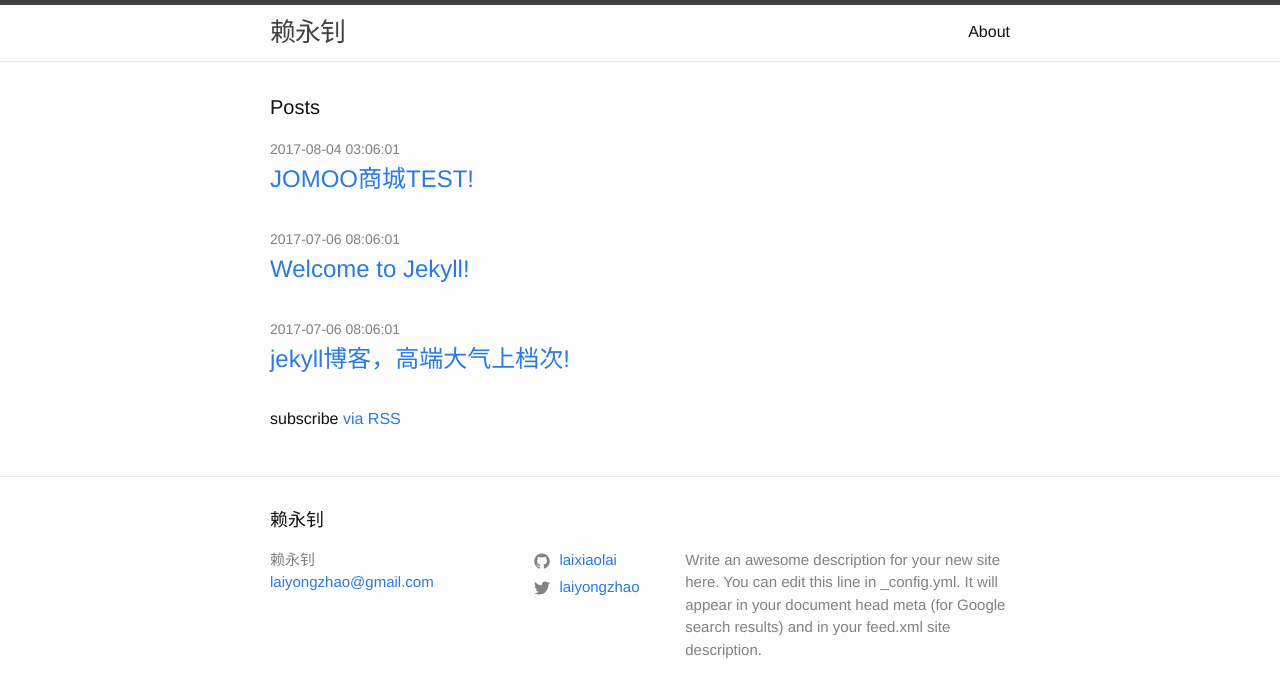
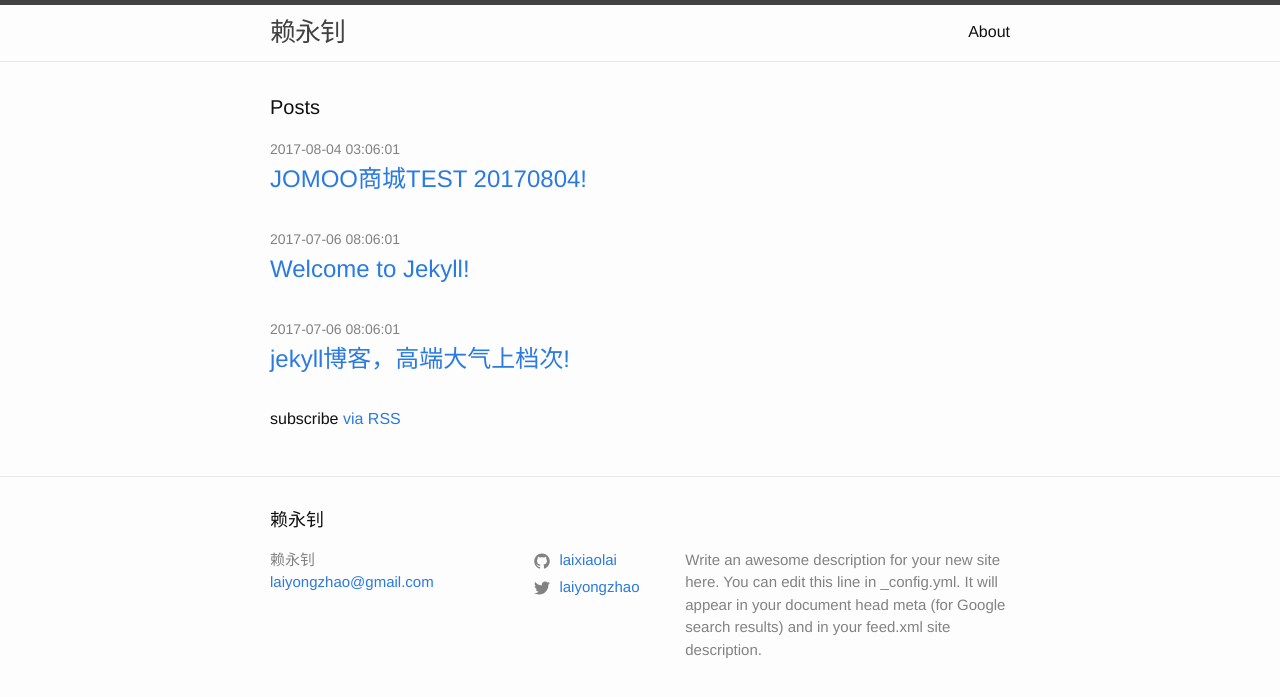
Before and after one commit to laixiaolai/laixiaolai.github.io, a Jekyll site: the page built from index.md, in a window 1280 px wide. Shown: the top 697 px of the page. Built offline with Jekyll 4.4.1, drawn with Linux system fonts in a browser that asks for light colours.

Commit message:
标题增加日期

```diff
--- a/_posts/2017-08-04-jomoo-test.markdown
+++ b/_posts/2017-08-04-jomoo-test.markdown
@@ -1,6 +1,6 @@
 ---
 layout: post
-title:  "JOMOO商城TEST!"
+title:  "JOMOO商城TEST 20170804!"
 date:   2017-08-04 11:06:01 +0800
 categories: jekyll update
 ---
```
Also changed, not shown: other parts of _posts/2017-08-04-jomoo-test.markdown (+2 -0 lines).
